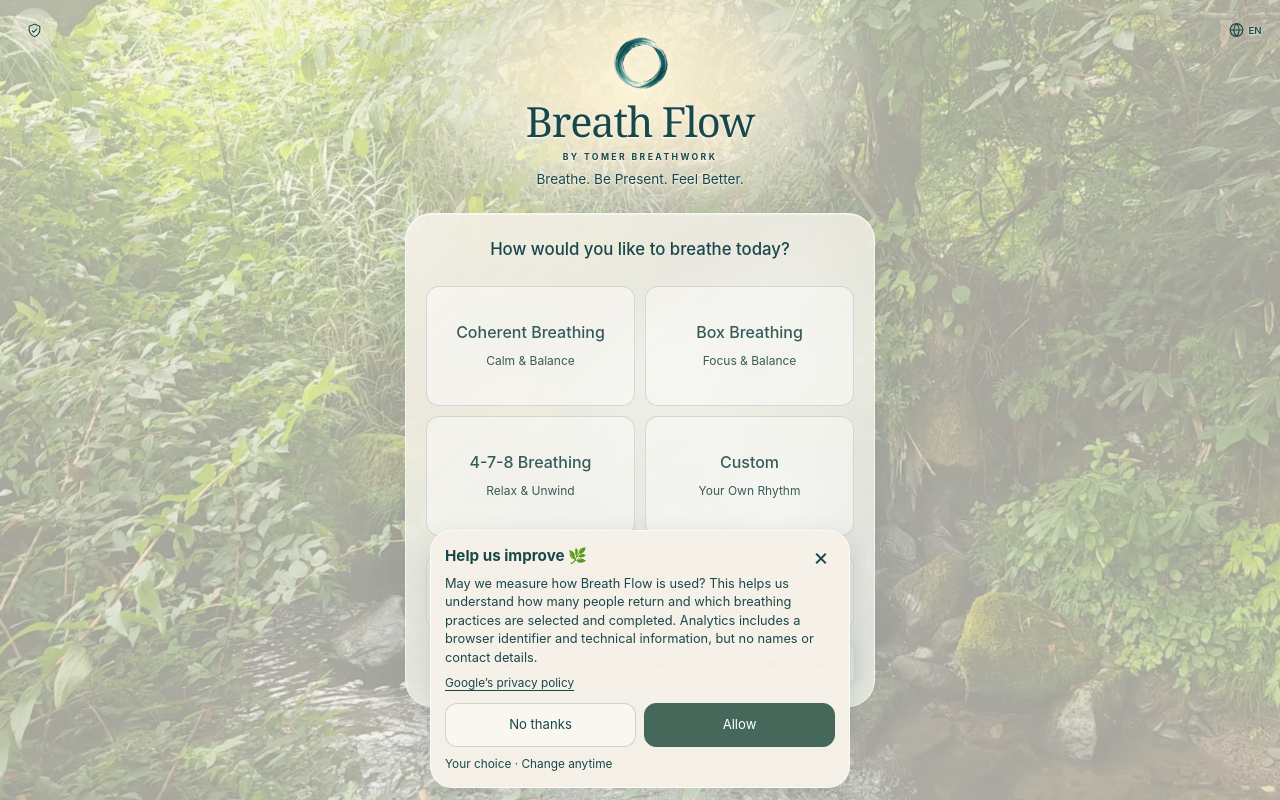
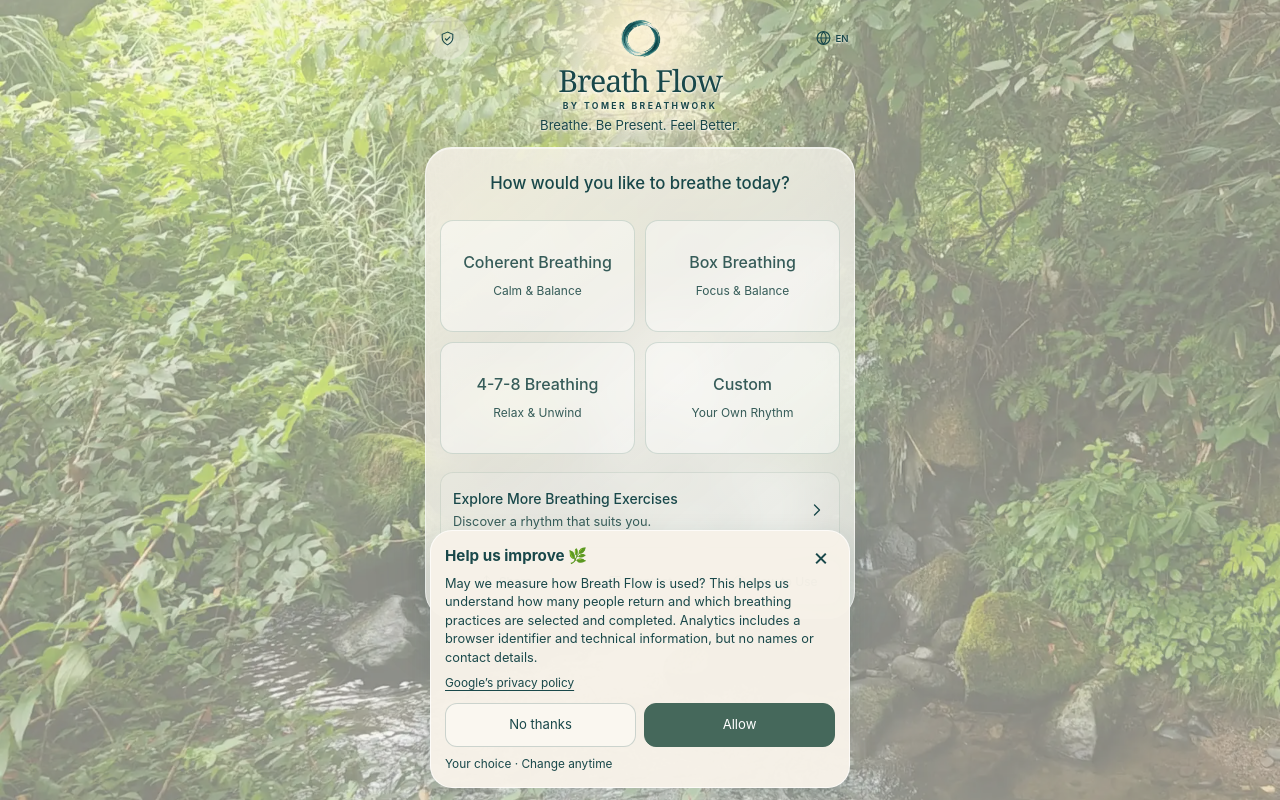
Before and after one commit to TomerBreathWork/breathwork-app, a React (Vite) app: page / in a window 1280 px wide. Built offline with nearby package versions, Linux system fonts and the light colour scheme; no server answers.

Commit message:
fix: fit desktop layouts to a centered mobile-sized column

```diff
--- a/src/style.css
+++ b/src/style.css
@@ -2160,3 +2160,60 @@ input[type="number"],
   background: #ffffff70;
 }
 .session-exit-actions button:first-child { background: #dfe9d8; }
+
+/* Desktop uses the same compact vertical experience, over the full-bleed scene.
+   Keep these rules outside mobile viewports; long/zoomed content may scroll. */
+@media (min-width: 768px) {
+  .app-page {
+    /* Reduce the ivory veil by 20%, rather than multiplying photo opacity. */
+    --settings-background-opacity: .48; /* 1 - (1 - .35) * .8 */
+    --practice-background-opacity: .84; /* 1 - (1 - .8) * .8 */
+    padding: 16px;
+  }
+  .app-page.settings-screen .app-view,
+  .app-page.session .app-view {
+    width: min(100%, 430px);
+    height: min(58rem, calc(100dvh - 32px));
+    flex: none;
+    margin-block: auto;
+    display: flex;
+    flex-direction: column;
+    justify-content: safe center;
+    container: app-viewport / size;
+  }
+  .app-page .app-header,
+  .app-page.session .app-header { flex: none; gap: 5px; margin-bottom: 12px; }
+  .app-page .brand { gap: 4px; }
+  .app-page .brand-mark { width: 44px; height: 44px; }
+  .app-page .brand h1 { font-size: 1.9rem; }
+  .app-page .attribution { margin-top: 4px; }
+  .app-page .tagline { font-size: .82rem; }
+  .app-page .settings-panel { padding: 14px; gap: 6px; }
+  .app-page .settings-panel:not(.discovery-panel),
+  .app-page .session-panel { flex: none; }
+  .app-page .preset { min-height: 48px; }
+  .app-page .phase-row { min-height: 44px; }
+  .app-page .session-length { min-height: 44px; padding-block: 0; }
+  .app-page .session-panel,
+  .app-page .practice { gap: 14px; }
+  .app-page .breath-circle { width: min(300px, 36dvh); height: min(300px, 36dvh); }
+  .app-page .discovery-panel { padding: 14px; gap: 10px; }
+  .app-page .kids-intro-content { gap: 12px; }
+  .app-page .kids-step { grid-template-columns: 96px minmax(0, 1fr); }
+  .app-page .kids-steps { gap: 14px; }
+  .app-page .settings-panel[data-home-state="choosing"] { padding-top: 0; }
+  .app-page .settings-panel[data-home-state="choosing"] .preset {
+    min-height: clamp(108px, 14dvh, 128px);
+  }
+  /* Preserve the existing nonmodal consent notice's focus-scroll clearance. */
+  .app-page[data-analytics-notice="open"] .app-view::after { flex: none; }
+  .help-dialog { max-width: 430px; }
+  .app-page .language-picker {
+    inset-inline-end: max(16px, calc((100vw - 430px) / 2));
+    top: max(16px, calc((100dvh - 58rem) / 2));
+  }
+  .app-page .analytics-preferences {
+    inset-inline-start: max(16px, calc((100vw - 430px) / 2));
+    top: max(16px, calc((100dvh - 58rem) / 2));
+  }
+}
```
Also changed, not shown: 2 other files (tests, documents, lock files or other folders).
